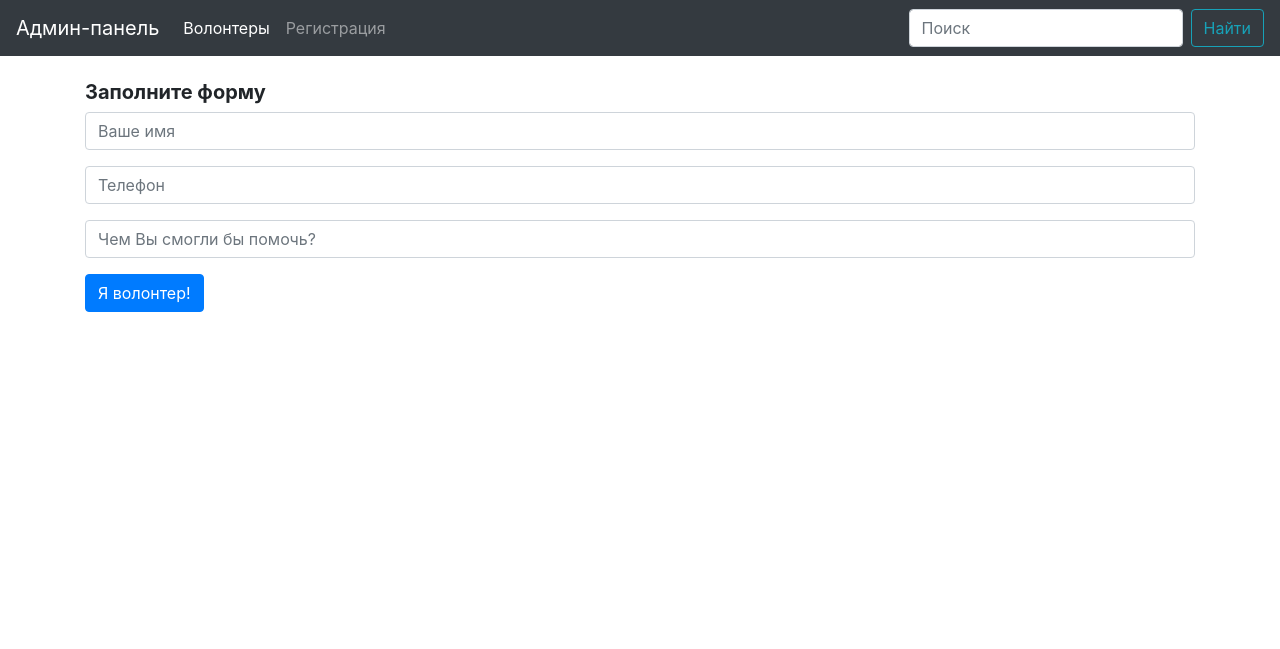
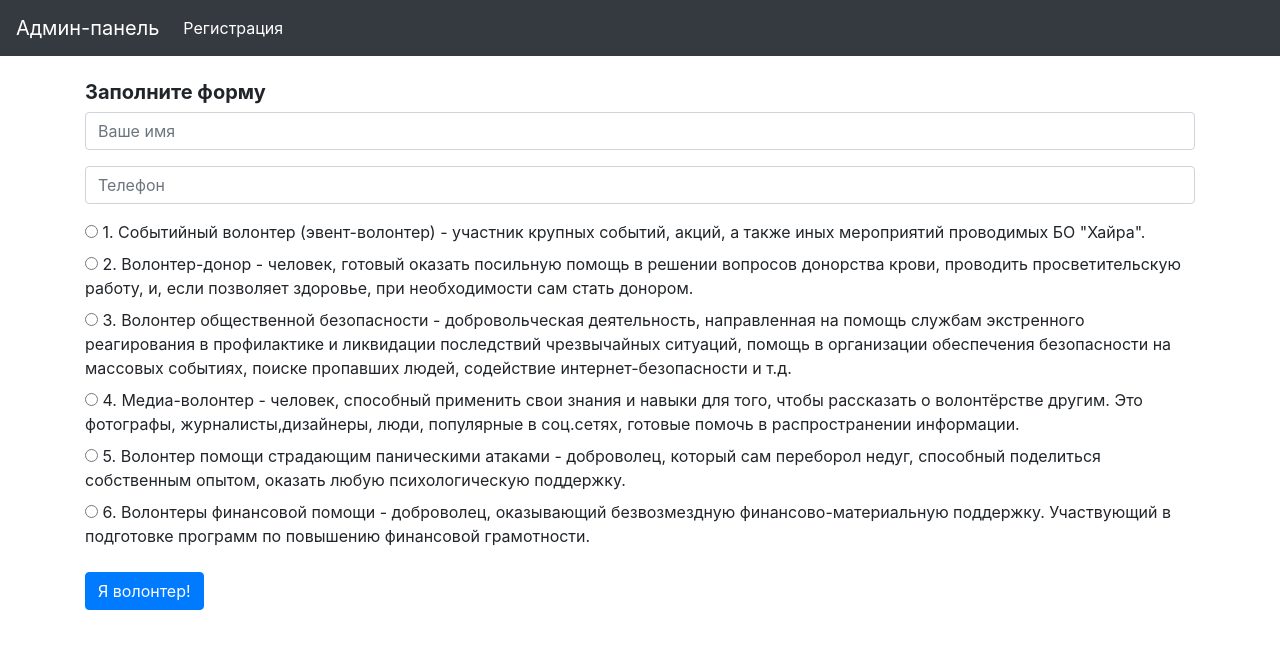
Before and after one commit to azamatmurdalov/hayra, a Django app: page /register/ in a window 1280 px wide. Shown: the top 649 px of the page. Run offline with Django 3.2, Linux system fonts and the light colour scheme; some libraries are stand-ins or nearby versions.

Commit message:
edit html form

```diff
--- a/volunteers/forms.py
+++ b/volunteers/forms.py
@@ -3,7 +3,6 @@ from django import forms
 from .models import Volunteer
 
 class PostForm(forms.ModelForm):
-
     class Meta:
         model = Volunteer
         fields = ('name', 'phone', 'give')
--- a/volunteers/models.py
+++ b/volunteers/models.py
@@ -1,9 +1,18 @@
 from django.db import models
+
+TITLE_CHOICES = (
+	('Событийный волонтер', False),
+	('Волонтер-донор', False),
+	('Волонтер общественной безопасности', False),
+	('Медиа-волонтер', False),
+	('Волонтер помощи страдающим паническими атаками', False),
+	('Волонтеры финансовой помощи', False),
+)
 
 class Volunteer(models.Model):
 	name = models.CharField(max_length = 120)
 	phone = models.CharField(max_length = 120)
-	give = models.TextField()
+	give = models.CharField(max_length=120, choices=TITLE_CHOICES)
 	date = models.DateTimeField(auto_now_add = True)
 
 	def __str__(self):
--- a/volunteers/templates/volunteers/base.html
+++ b/volunteers/templates/volunteers/base.html
@@ -18,17 +18,20 @@
 
   	<div class="collapse navbar-collapse" id="navbar1">
     	<ul class="navbar-nav mr-auto">
-      		<li class="nav-item active">
-        		<a class="nav-link" href="{% url 'volunteers:volunteers' %}">Волонтеры <span class="sr-only">(current)</span></a>
-      		</li>
-		    <li class="nav-item">
+  		{% if request.user.is_authenticated %}
+		    <li class="nav-item active">
+      		<a class="nav-link" href="{% url 'volunteers:volunteers' %}">Волонтеры <span class="sr-only">(current)</span></a>
+    		</li>
+			{% endif %}
+
+		    <li class="nav-item active">
 		    	<a class="nav-link" href="{% url 'volunteers:register' %}">Регистрация</a>
 		    </li>
     	</ul>
-    	<form class="form-inline my-2 my-lg-0">
+    	<!-- <form class="form-inline my-2 my-lg-0">
       		<input class="form-control mr-sm-2" type="search" placeholder="Поиск" aria-label="Search">
       		<button class="btn btn-outline-info my-2 my-sm-0" type="submit">Найти</button>
-    	</form>
+    	</form> -->
   	</div>
 </nav>
 
--- a/volunteers/templates/volunteers/register.html
+++ b/volunteers/templates/volunteers/register.html
@@ -1,7 +1,7 @@
 {% extends 'volunteers/base.html' %}
-{% load bootstrap4 %}
 
 {% block content %}
+
 <h5><b>Заполните форму</b></h5>
 <form method="POST" class="post-form">{% csrf_token %}
   <div class="form-group">
@@ -11,8 +11,26 @@
     <input type="text" class="form-control" id="phone" name="phone" placeholder="Телефон">
   </div>
   <div class="form-group">
-    <input type="text" class="form-control" id="give" name="give" placeholder="Чем Вы смогли бы помочь?">
+    <label>
+      <input type="radio" name="give" value="Событийный волонтер"> 1. Событийный волонтер (эвент-волонтер) - участник крупных событий, акций, а также иных мероприятий проводимых БО "Хайра".
+    </label>
+    <label>
+      <input type="radio" name="give" value="Волонтер-донор"> 2. Волонтер-донор - человек, готовый оказать посильную помощь в решении вопросов донорства крови, проводить просветительскую работу, и, если позволяет здоровье, при необходимости сам стать донором.
+    </label>
+    <label>
+      <input type="radio" name="give" value="Волонтер общественной безопасности"> 3. Волонтер общественной безопасности - добровольческая деятельность, направленная на помощь службам экстренного реагирования в профилактике и ликвидации последствий чрезвычайных ситуаций, помощь в организации обеспечения безопасности на массовых событиях, поиске пропавших людей, содействие интернет-безопасности и т.д.
+    </label>
+    <label>
+      <input type="radio" name="give" value="Медиа-волонтер"> 4. Медиа-волонтер - человек, способный применить свои знания и навыки для того, чтобы рассказать о волонтёрстве другим. Это фотографы, журналисты,дизайнеры, люди, популярные в соц.сетях, готовые помочь в распространении информации.
+    </label>
+    <label>
+      <input type="radio" name="give" value="Волонтер помощи страдающим паническими атаками"> 5. Волонтер помощи страдающим паническими атаками - доброволец,  который сам переборол недуг, способный поделиться собственным опытом, оказать любую психологическую поддержку.
+    </label>
+    <label>
+      <input type="radio" name="give" value="Волонтеры финансовой помощи"> 6. Волонтеры финансовой помощи - доброволец, оказывающий безвозмездную финансово-материальную поддержку. Участвующий в подготовке программ по повышению финансовой грамотности.
+    </label>
   </div>
   <button type="submit" class="save btn btn-primary">Я волонтер!</button>
 </form>
+
 {% endblock %}
```
Also changed, not shown: volunteers/templates/volunteers/volunteers.html (+3 -8 lines), db.sqlite3, 1 other file.
